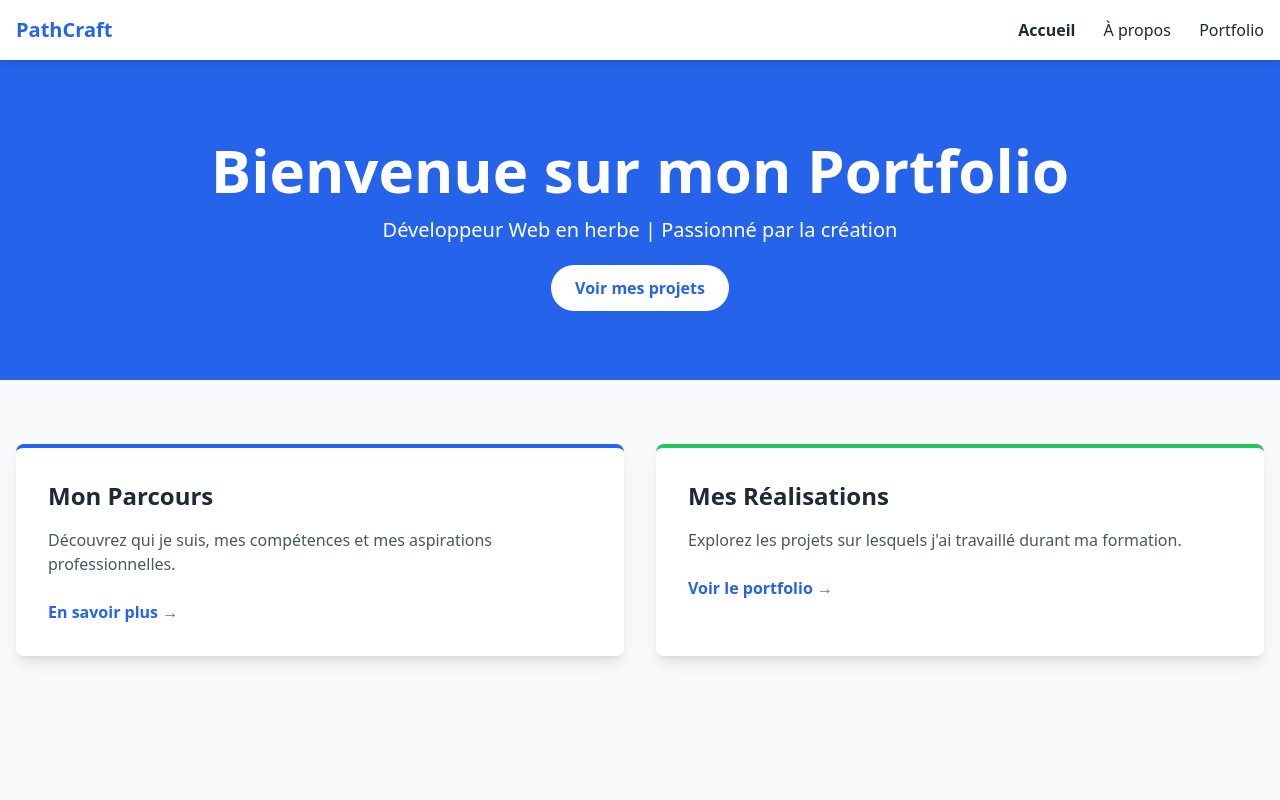
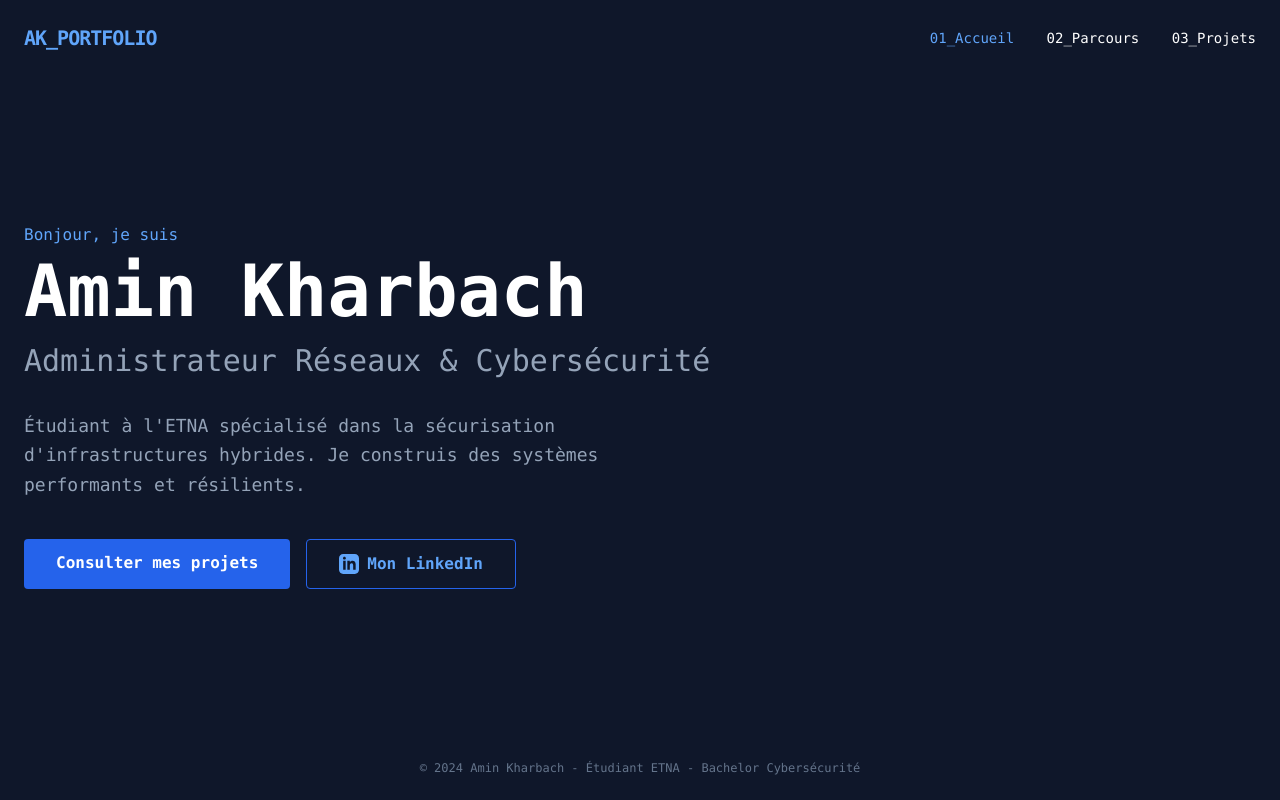
Before and after one commit to aminkb3/mon-portfolio-pathcraft, a plain HTML site: page index.html in a window 1280 px wide. Drawn offline with nearby package versions, Linux system fonts and the light colour scheme.

Commit message:
Page d'acceuil

```diff
--- a/index.html
+++ b/index.html
@@ -4,40 +4,58 @@
     <meta charset="UTF-8">
     <meta name="viewport" content="width=device-width, initial-scale=1.0">
     <script src="https://cdn.tailwindcss.com"></script>
-    <title>PathCraft - Accueil</title>
+    <title>Amin Kharbach | Administrateur Cybersécurité</title>
 </head>
-<body class="bg-gray-50 text-gray-800">
-    <!-- Navbar -->
-    <nav class="bg-white shadow-md p-4 sticky top-0 z-50">
+<body class="bg-slate-900 text-white font-mono min-h-screen flex flex-col">
+
+    <!-- Navigation Simple -->
+    <nav class="p-6">
         <div class="container mx-auto flex justify-between items-center">
-            <h1 class="text-xl font-bold text-blue-600">PathCraft</h1>
-            <div class="space-x-6">
-                <a href="index.html" class="hover:text-blue-600 font-semibold">Accueil</a>
-                <a href="a-propos.html" class="hover:text-blue-600">À propos</a>
-                <a href="portfolio.html" class="hover:text-blue-600">Portfolio</a>
+            <span class="text-blue-400 font-bold text-xl tracking-tighter">AK_PORTFOLIO</span>
+            <div class="space-x-6 text-sm">
+                <a href="index.html" class="text-blue-400">01_Accueil</a>
+                <a href="a-propos.html" class="hover:text-blue-400 transition">02_Parcours</a>
+                <a href="portfolio.html" class="hover:text-blue-400 transition">03_Projets</a>
             </div>
         </div>
     </nav>
 
-    <!-- Hero Section -->
-    <header class="bg-blue-600 text-white py-20 px-4 text-center">
-        <h2 class="text-4xl md:text-6xl font-bold mb-4">Bienvenue sur mon Portfolio</h2>
-        <p class="text-xl mb-8">Développeur Web en herbe | Passionné par la création</p>
-        <a href="#projets" class="bg-white text-blue-600 px-6 py-3 rounded-full font-bold hover:bg-gray-100">Voir mes projets</a>
-    </header>
+    <!-- Hero Section Simple -->
+    <main class="flex-grow flex items-center">
+        <div class="container mx-auto px-6">
+            <div class="max-w-3xl">
+                <p class="text-blue-400 mb-2">Bonjour, je suis</p>
+                <h1 class="text-5xl md:text-7xl font-bold mb-4">Amin Kharbach</h1>
+                <h2 class="text-2xl md:text-3xl text-slate-400 mb-8">
+                    Administrateur Réseaux & Cybersécurité
+                </h2>
 
-    <!-- Aperçus (Blocks/Cards) -->
-    <section class="container mx-auto py-16 px-4 grid md:grid-cols-2 gap-8">
-        <div class="bg-white p-8 rounded-lg shadow-lg border-t-4 border-blue-600">
-            <h3 class="text-2xl font-bold mb-4">Mon Parcours</h3>
-            <p class="mb-6 text-gray-600">Découvrez qui je suis, mes compétences et mes aspirations professionnelles.</p>
-            <a href="a-propos.html" class="text-blue-600 font-bold hover:underline">En savoir plus →</a>
+                <p class="text-slate-400 text-lg mb-10 leading-relaxed max-w-xl">
+                    Étudiant à l'ETNA spécialisé dans la sécurisation d'infrastructures hybrides.
+                    Je construis des systèmes performants et résilients.
+                </p>
+
+                <!-- Boutons d'action -->
+                <div class="flex flex-wrap gap-4">
+                    <!-- Lien vers ta page Portfolio interne -->
+                    <a href="portfolio.html" class="px-8 py-3 bg-blue-600 hover:bg-blue-700 text-white font-bold rounded transition duration-300">
+                        Consulter mes projets
+                    </a>
+
+                    <!-- Lien vers ton LinkedIn -->
+                    <a href="https://www.linkedin.com/in/amin-kharbach-25464b27b/" target="_blank" class="px-8 py-3 border border-blue-600 text-blue-400 hover:bg-blue-600/10 font-bold rounded transition duration-300 flex items-center">
+                        <svg class="w-5 h-5 mr-2" fill="currentColor" viewBox="0 0 24 24"><path d="M19 0h-14c-2.761 0-5 2.239-5 5v14c0 2.761 2.239 5 5 5h14c2.762 0 5-2.239 5-5v-14c0-2.761-2.238-5-5-5zm-11 19h-3v-11h3v11zm-1.5-12.268c-.966 0-1.75-.79-1.75-1.764s.784-1.764 1.75-1.764 1.75.79 1.75 1.764-.783 1.764-1.75 1.764zm13.5 12.268h-3v-5.604c0-3.368-4-3.113-4 0v5.604h-3v-11h3v1.765c1.396-2.586 7-2.777 7 2.476v6.759z"/></svg>
+                        Mon LinkedIn
+                    </a>
+                </div>
+            </div>
         </div>
-        <div class="bg-white p-8 rounded-lg shadow-lg border-t-4 border-green-500">
-            <h3 class="text-2xl font-bold mb-4">Mes Réalisations</h3>
-            <p class="mb-6 text-gray-600">Explorez les projets sur lesquels j'ai travaillé durant ma formation.</p>
-            <a href="portfolio.html" class="text-blue-600 font-bold hover:underline">Voir le portfolio →</a>
-        </div>
-    </section>
+    </main>
+
+    <!-- Footer Simple -->
+    <footer class="p-6 text-center text-slate-500 text-xs">
+        <p>© 2024 Amin Kharbach - Étudiant ETNA - Bachelor Cybersécurité</p>
+    </footer>
+
 </body>
 </html>
```
